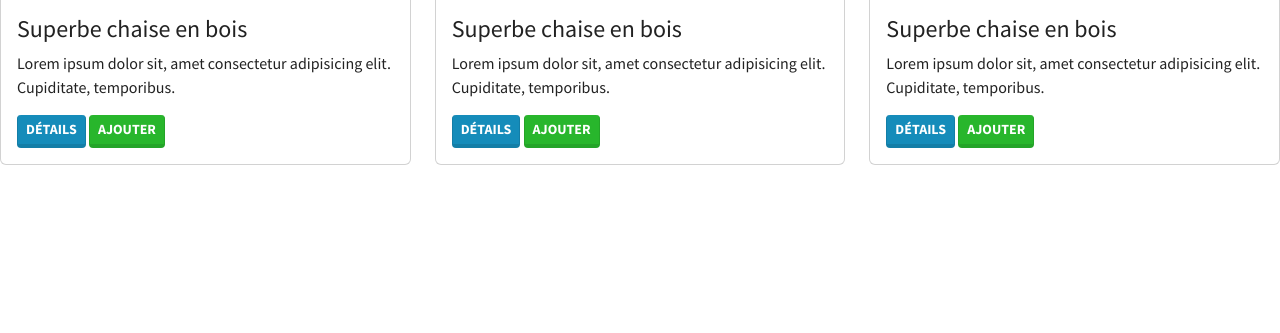
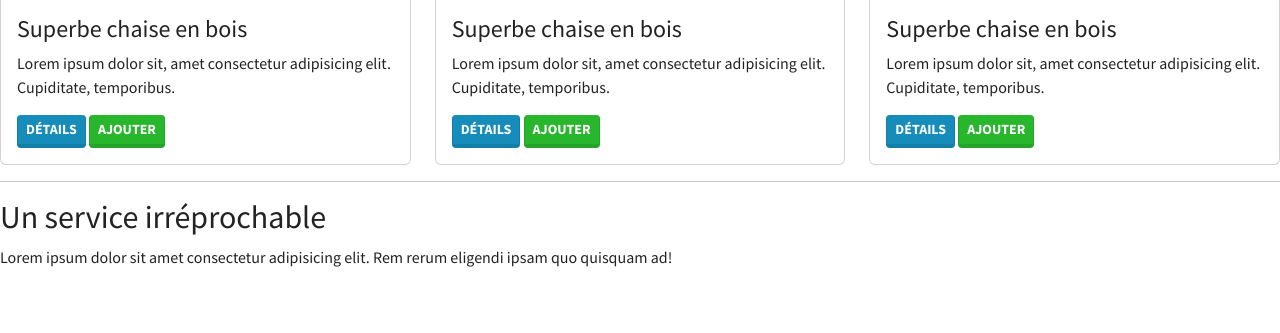
Before and after one commit to Tuocherif/sf6-eshop, a Symfony app: template templates/home/home.html.twig in a window 1280 px wide. Shown: the part 467-800 px from the top of the page. Run offline with Twig, Linux system fonts and the light colour scheme; the template is opened without the code that fills it, so the values that code supplies are empty; some libraries are stand-ins or nearby versions.

Commit message:
Creation of the purchase incentive links in the 'home.html.twig' file

```diff
--- a/templates/home/home.html.twig
+++ b/templates/home/home.html.twig
@@ -5,8 +5,8 @@
 
 {% block body %}
 	<h1>Nos produits phares</h1>
+	{# Cartes Produits #}
 	<div class="row">
-        {# Carte Produit #}
 		{% for i in 1..3 %}
 			<div class="col">
 				<div class="card">
@@ -21,4 +21,10 @@
 			</div>
 		{% endfor %}
 	</div>
+
+    <hr>
+
+    {# Liens d'incitation à l'achat #}
+    <h2>Un service irréprochable</h2>
+    <p>Lorem ipsum dolor sit amet consectetur adipisicing elit. Rem rerum eligendi ipsam quo quisquam ad!</p>
 {% endblock %}
```
